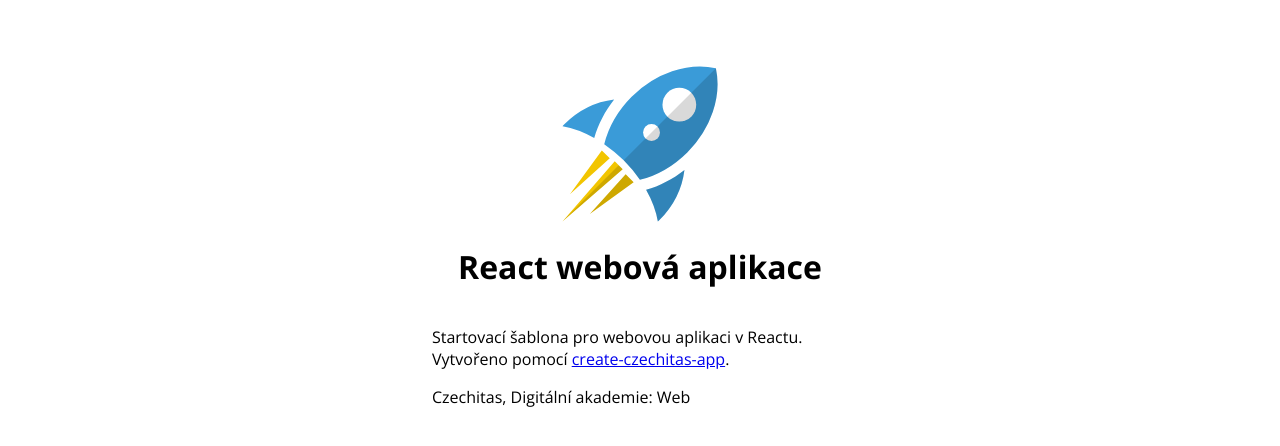
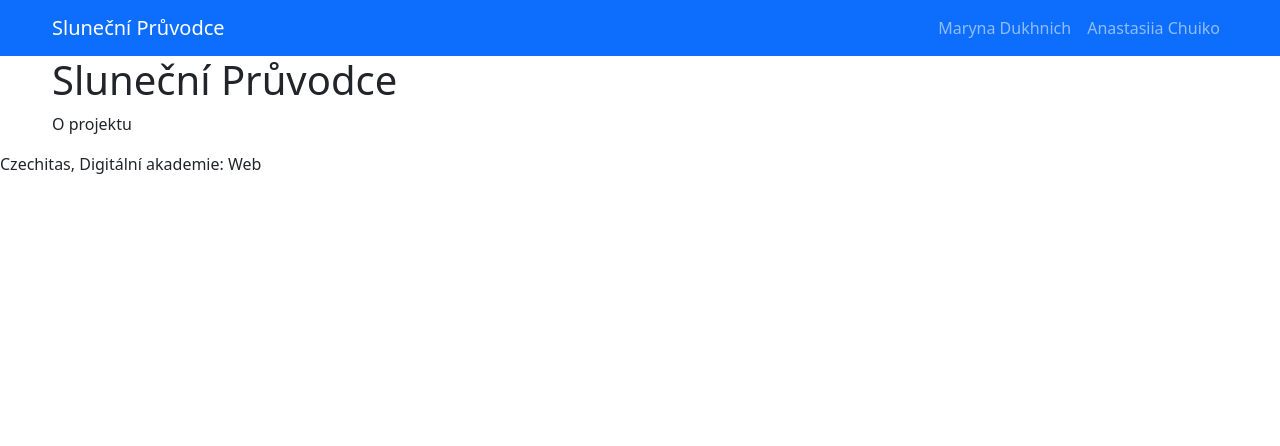
Before and after one commit to dukhnich/o-projektu, a React (Vite) app: page / in a window 1280 px wide. Shown: the top 446 px of the page. Built offline with nearby package versions, Linux system fonts and the light colour scheme.

Commit message:
add header

```diff
--- /dev/null
+++ b/src/components/Header/index.jsx
@@ -0,0 +1,24 @@
+
+import Container from 'react-bootstrap/Container';
+import Nav from 'react-bootstrap/Nav';
+import Navbar from 'react-bootstrap/Navbar';
+import NavDropdown from 'react-bootstrap/NavDropdown';
+
+function Header() {
+  return (
+    <Navbar bg="primary" expand="lg" data-bs-theme="dark">
+        <Container>
+        <Navbar.Brand href="/">Sluneční Průvodce</Navbar.Brand>
+        <Navbar.Toggle aria-controls="basic-navbar-nav" />
+        <Navbar.Collapse id="basic-navbar-nav">
+          <Nav className="ms-auto">
+            <Nav.Link href="/dukhnich">Maryna Dukhnich</Nav.Link>
+            <Nav.Link href="/chijko">Anastasiia Chuiko</Nav.Link>
+          </Nav>
+        </Navbar.Collapse>
+      </Container>
+    </Navbar>
+  );
+}
+
+export default Header;
--- a/src/global.css
+++ b/src/global.css
@@ -9,7 +9,7 @@
 }
 
 .container {
-  max-width: 26rem;
+  max-width: 1200px;
   margin-right: auto;
   margin-left: auto;
 }
--- a/src/pages/HomePage/index.jsx
+++ b/src/pages/HomePage/index.jsx
@@ -1,23 +1,20 @@
+import 'bootstrap/dist/css/bootstrap.min.css';
 import './style.css';
-
+import Container from 'react-bootstrap/Container';
+import Header from '../../components/Header';
 export const HomePage = () => {
   return (
-    <div className="container">
-      <header>
-        <div className="logo" />
-        <h1>React webová aplikace</h1>
-      </header>
+    <>
+      <Header />
+      <Container>
       <main>
-        <p>
-          Startovací šablona pro webovou aplikaci v Reactu. Vytvořeno pomocí
-          {" "}
-          <a href="https://www.npmjs.com/package/create-czechitas-app">create-czechitas-app</a>
-          .
-        </p>
+        <h1>Sluneční Průvodce</h1>
+        <p>O projektu</p>
       </main>
+      </Container>
       <footer>
         <p>Czechitas, Digitální akademie: Web</p>
       </footer>
-    </div>
+    </>
   );
 };
```
